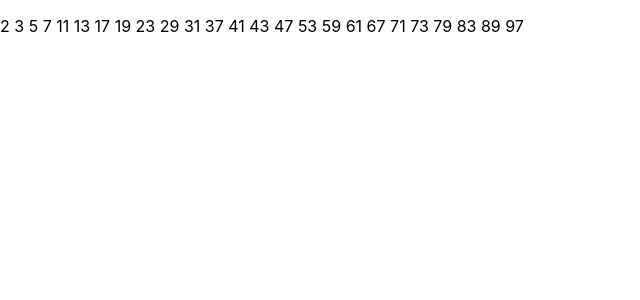
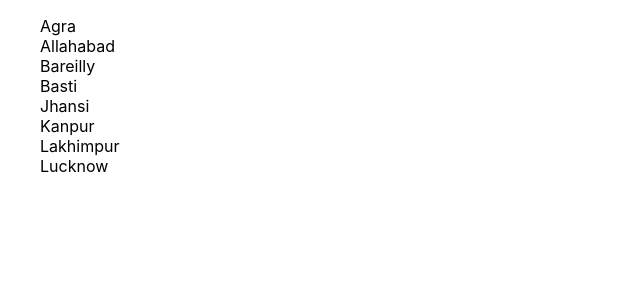
Before and after one commit to anshikachaurasiya-cedcoss/React, a React (Create React App) app: page / in a window 1280 px wide. Shown: the top 300 px of the page, without its empty margins (0-640 px from the left). Built offline with nearby package versions, Linux system fonts and the light colour scheme.

Commit message:
array storing names of cities, then print them as unordered list in ascending order using arrow function and map

```diff
--- a/src/index.js
+++ b/src/index.js
@@ -15,30 +15,43 @@ const root = ReactDOM.createRoot(document.getElementById('root'));
 //   </div>
 // );
 // /////////////////////////////Task2///////////////////////////////////
-var p=true;
-const prime=()=>{
-  let i =2;
-  let x="";
-while(i <= 100){
-  let j=2;
-  while(j < i - 1){
-    if(i % j === 0){
-      p = false;
-      break;
-    }
-    j++;
-  }
-  if(p){
-    x=x+i+" ";
-  }
-  p = true;
-  i++;
-}
-return x;
-}
+// var p=true;
+// const prime=()=>{
+//   let i =2;
+//   let x="";
+// while(i <= 100){
+//   let j=2;
+//   while(j < i - 1){
+//     if(i % j === 0){
+//       p = false;
+//       break;
+//     }
+//     j++;
+//   }
+//   if(p){
+//     x=x+i+" ";
+//   }
+//   p = true;
+//   i++;
+// }
+// return x;
+// }
+// root.render(
+//   <div>
+//     <p>{prime()}</p>
+//   </div>
+// )
+// ///////////////////////////task 3//////////////////////
+const arr =["Lucknow","Kanpur","Allahabad","Agra","Jhansi","Bareilly","Basti","Lakhimpur"];
+var x= arr.sort();
+const renderArr = x.map((item, index) =>
+<div key={index}>{item}</div>
+);
 root.render(
   <div>
-    <p>{prime()}</p>
+    <ul>
+      {renderArr}
+    </ul>
   </div>
 )
 reportWebVitals();
```
